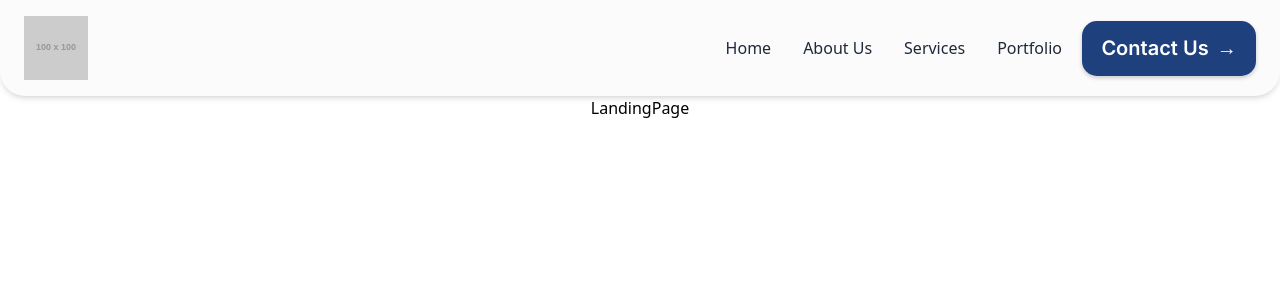
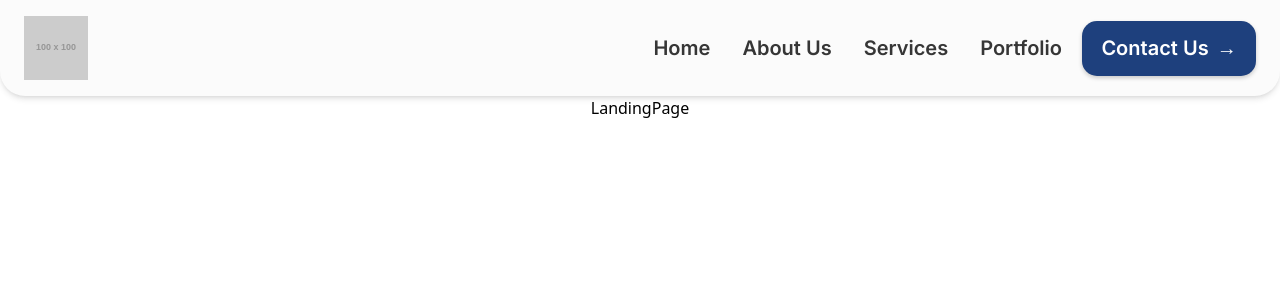
Before and after one commit to Momen-Assaf/HunainFZE, a React (Create React App) app: page / in a window 1280 px wide. Shown: the top 300 px of the page. Built offline with nearby package versions, Linux system fonts and the light colour scheme.

Commit message:
scrollable text complete

```diff
--- a/src/components/ScrollableText.tsx
+++ b/src/components/ScrollableText.tsx
@@ -1,8 +1,13 @@
+import React, { useState } from "react";
+import theme from "../theme"; // Import the theme
+
 const ScrollableText = ({
     text = "Click Me", // Default text
     targetSectionId = "default-section", // Default target section
     className = "", // Default className (empty string)
 }) => {
+    const [isHovered, setIsHovered] = useState(false);
+
     const handleClick = () => {
         if (targetSectionId) {
             const section = document.getElementById(targetSectionId);
@@ -14,8 +19,17 @@ const ScrollableText = ({
 
     return (
         <span
-            className="text-gray-800 cursor-pointer transition-colors hover:text-[#1E407D]"
+            className={`cursor-pointer transition-colors ${className}`}
             onClick={handleClick}
+            onMouseEnter={() => setIsHovered(true)} // Set hover state to true
+            onMouseLeave={() => setIsHovered(false)} // Set hover state to false
+            style={{
+                color: isHovered ? theme.colors.primary : theme.colors.textDark, // Conditional color change
+                fontSize: theme.fontSize.medium, // Use font size 20px from theme
+                fontWeight: theme.fontWeight.semiBold, // Use semi-bold font weight
+                fontFamily: theme.fonts.primary, // Apply primary font from theme
+                transition: "color 0.3s", // Smooth color transition for hover
+            }}
         >
             {text}
         </span>
```
